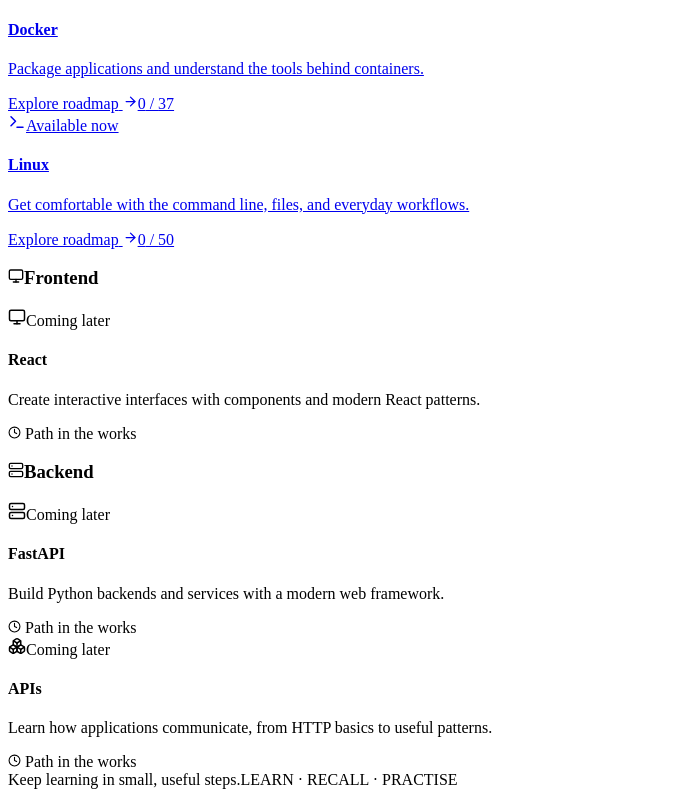
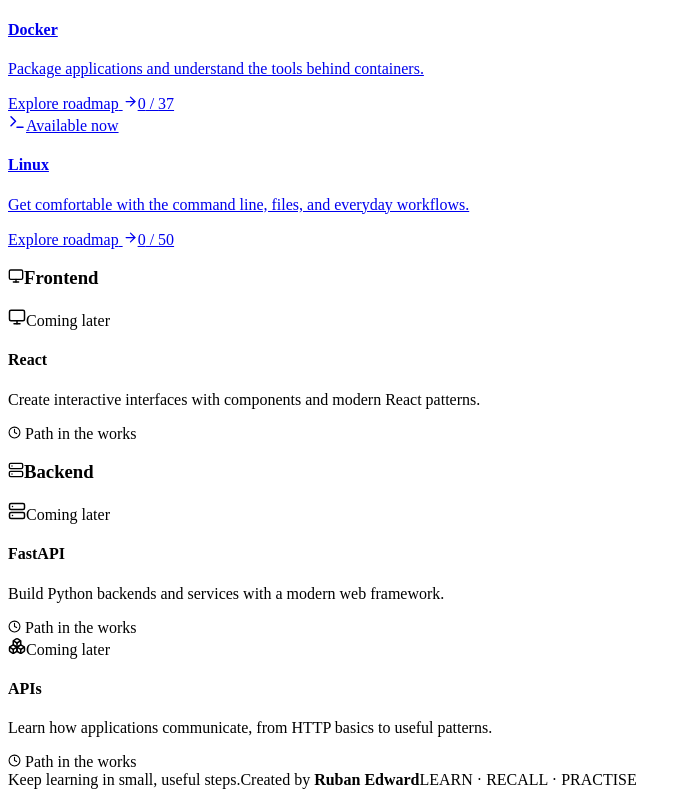
Before and after one commit to Ruban-Edward/DevRoadmaps, a React (Vite) app: page / in a window 1280 px wide. Shown: the part 863-1660 px from the top of the page, without its empty margins (0-691 px from the left). Built offline with nearby package versions, Linux system fonts and the light colour scheme; the HTML template or start-up script is replaced by a standard one.

Commit message:
Loader Added

```diff
--- a/src/App.jsx
+++ b/src/App.jsx
@@ -110,6 +110,7 @@
           <div><span><em>{scope.label}</em> {scope.done} / {scope.total} topics</span><b>{pct}%</b></div>
           <i><u style={{ width: pct + "%" }} /></i>
         </div>
+        <span className="loader" key={currentId} aria-hidden="true" />
       </header>
       <div className="body">
         {!onHome && (
@@ -120,10 +121,12 @@
           </>
         )}
         <main ref={mainRef} className={onHome ? "home-main" : ""}>
-          {onHome ? <HomePage stats={stats} overall={overall} /> : (
-            <TopicPage topic={topic} track={trackMeta} section={topic.section} sectionIndex={topic.sectionIndex} done={!!done[topic.id]}
-              onToggle={toggle} prev={trackTopics[trackIndex - 1]} next={trackTopics[trackIndex + 1]} onGo={go} />
-          )}
+          <div className="page" key={currentId}>
+            {onHome ? <HomePage stats={stats} overall={overall} /> : (
+              <TopicPage topic={topic} track={trackMeta} section={topic.section} sectionIndex={topic.sectionIndex} done={!!done[topic.id]}
+                onToggle={toggle} prev={trackTopics[trackIndex - 1]} next={trackTopics[trackIndex + 1]} onGo={go} />
+            )}
+          </div>
         </main>
       </div>
     </div>
--- a/src/components/HomePage.jsx
+++ b/src/components/HomePage.jsx
@@ -82,7 +82,7 @@
           );
         })}
       </section>
-      <footer className="home-footer"><span>Keep learning in small, useful steps.</span><span>LEARN · RECALL · PRACTISE</span></footer>
+      <footer className="home-footer"><span>Keep learning in small, useful steps.</span><span className="home-author">Created by <strong>Ruban Edward</strong></span><span>LEARN · RECALL · PRACTISE</span></footer>
     </div>
   );
 }
--- a/src/styles.css
+++ b/src/styles.css
@@ -112,3 +112,12 @@
 }
 @media(max-width:520px){.prog em{display:none}}
 @media(prefers-reduced-motion:reduce){*{transition:none!important;animation:none!important}}
+
+.home-footer .home-author{font:inherit;letter-spacing:0;color:#aab5c2}.home-footer .home-author strong{color:var(--tx);font-weight:600}
+
+/* Navigation loader: thin accent bar under the header + soft page fade-in */
+.top{position:relative}
+.loader{position:absolute;left:0;bottom:-1px;height:2px;width:100%;background:var(--ac);transform-origin:left;box-shadow:0 0 10px var(--ac);pointer-events:none;animation:nav-load .7s cubic-bezier(.2,.7,.2,1) forwards}
+@keyframes nav-load{0%{transform:scaleX(0);opacity:1}60%{transform:scaleX(.85);opacity:1}100%{transform:scaleX(1);opacity:0}}
+.page{animation:page-in .35s ease-out both}
+@keyframes page-in{from{opacity:0;transform:translateY(8px)}to{opacity:1;transform:none}}
```
Also changed, not shown: 5 other files (tests, documents, lock files or other folders).
